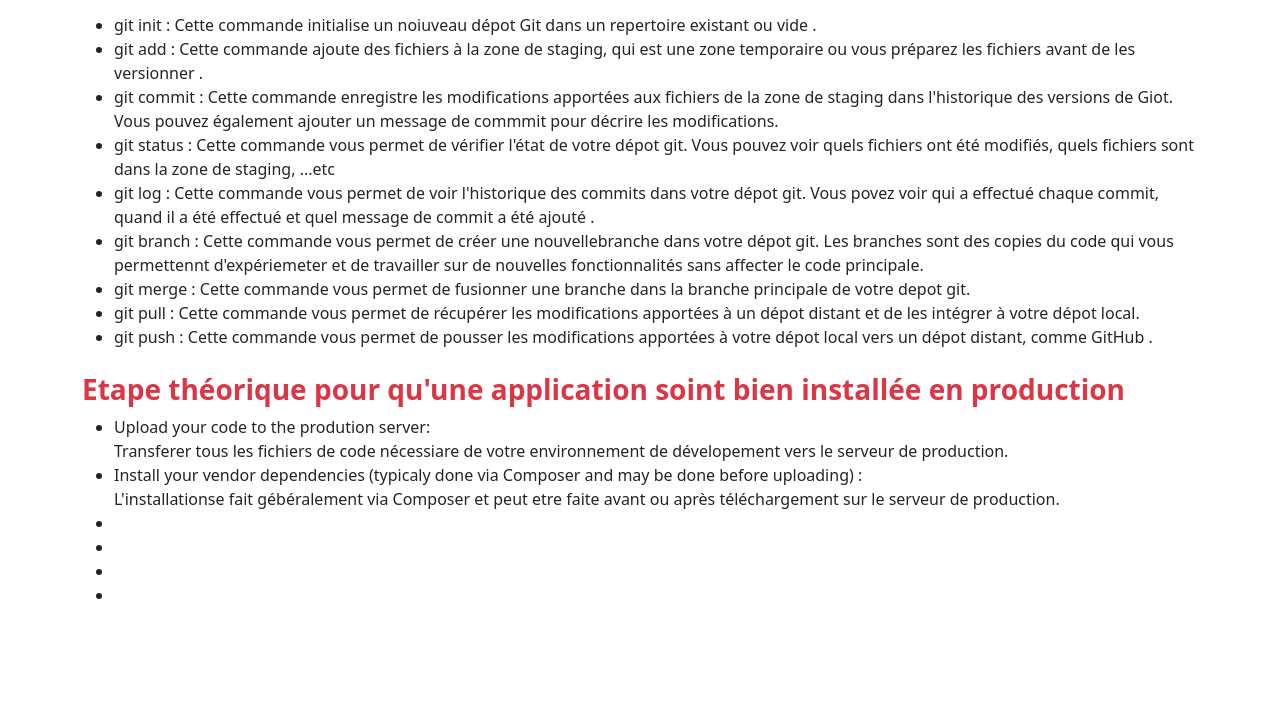
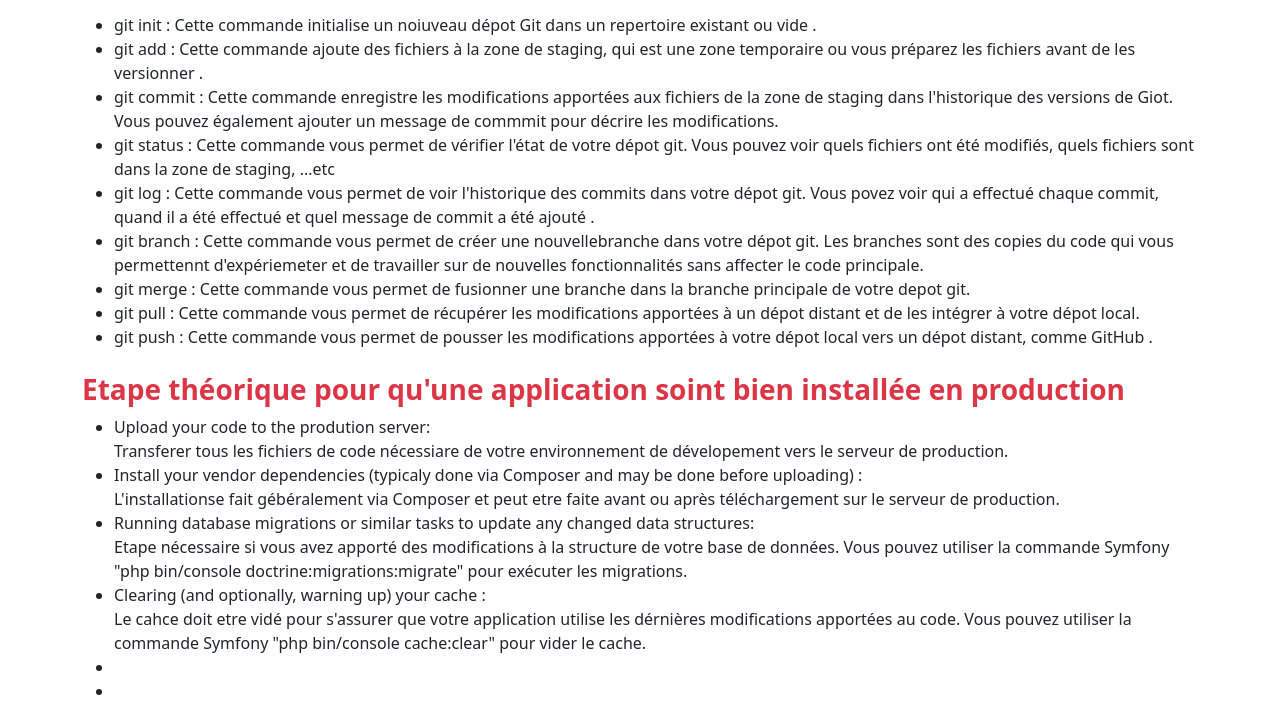
Before and after one commit to akkramm00/D-ployer-son-site-Symfony-en-production, a plain HTML site: page Preparation.html in a window 1280 px wide. Shown: the part 2555-3274 px from the top of the page. Before the commit the page ends 3178 px from the top, so only its background shows below. Drawn offline with Linux system fonts and the light colour scheme.

Commit message:
add some details

```diff
--- a/Preparation.html
+++ b/Preparation.html
@@ -127,8 +127,15 @@
             Install your vendor dependencies (typicaly done via Composer and may be done before uploading) : <br>
             L'installationse fait gébéralement via Composer et peut etre faite avant ou après téléchargement sur le serveur de production.
           </li>
-          <li></li>
-          <li></li>
+          <li>
+            Running database migrations or similar tasks to update any changed data structures: <br>
+            Etape nécessaire si vous avez apporté des modifications à la structure de votre base de données. Vous pouvez utiliser la commande Symfony "php bin/console doctrine:migrations:migrate" pour exécuter les migrations.
+          </li>
+          <li>
+            Clearing (and optionally, warning up) your cache : <br>
+            Le cahce doit etre vidé pour s'assurer que votre application utilise les dérnières modifications apportées au code. Vous pouvez utiliser la commande Symfony "php bin/console cache:clear" pour vider le cache.
+
+          </li>
           <li></li>
           <li></li>
         </ul>
```
